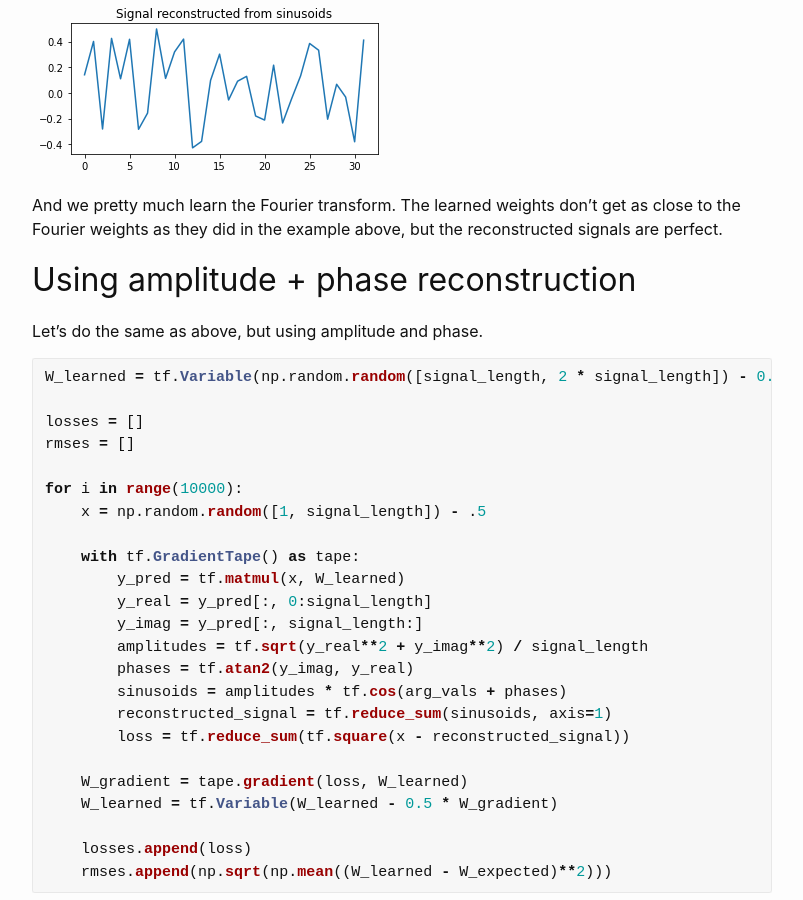
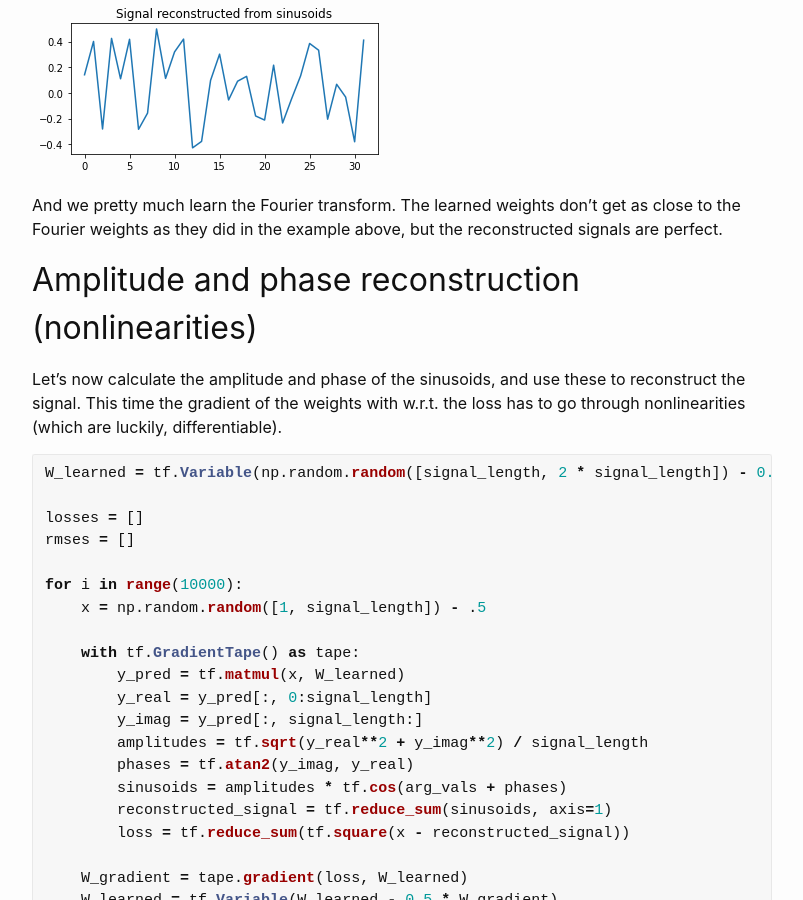
Before and after one commit to sradc/sradc.github.io, a Jekyll site: the page built from _posts/2021-04-29-fourier-nets.md, in a window 1280 px wide and 900 px high, scrolled down 7093 px. Shown: the whole window, without its empty margins (238-1041 px from the left). Built offline with Jekyll 4.4.1, drawn with Linux system fonts in a browser that asks for light colours; comment, search, counter and statistics services are not loaded.

Commit message:
expand amp phase description, change heading
i think many missed this bit, which is more
interesting because of the nonlinearities.

````diff
--- a/_posts/2021-04-29-fourier-nets.md
+++ b/_posts/2021-04-29-fourier-nets.md
@@ -320,10 +320,12 @@ And we pretty much learn the Fourier transform.
 The learned weights don't get as close to the Fourier weights as they did in the example above,
 but the reconstructed signals are perfect.
 
-## Using amplitude + phase reconstruction
+## Amplitude and phase reconstruction (nonlinearities)
 
-Let's do the same as above, but using amplitude and phase.
-
+Let's now calculate the amplitude and phase of the sinusoids,
+and use these to reconstruct the signal.
+This time the gradient of the weights with w.r.t. the loss
+has to go through nonlinearities (which are luckily, differentiable).
 
 ```python
 W_learned = tf.Variable(np.random.random([signal_length, 2 * signal_length]) - 0.5)
````
